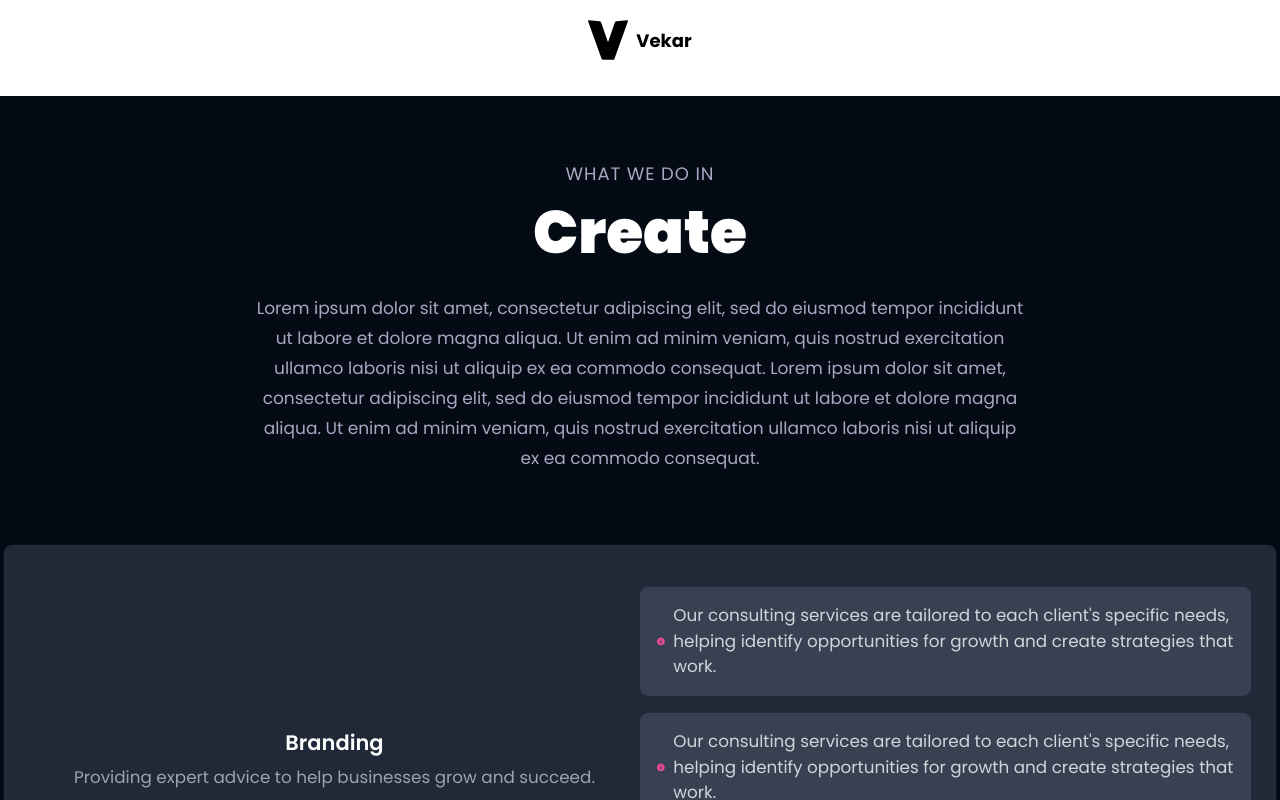
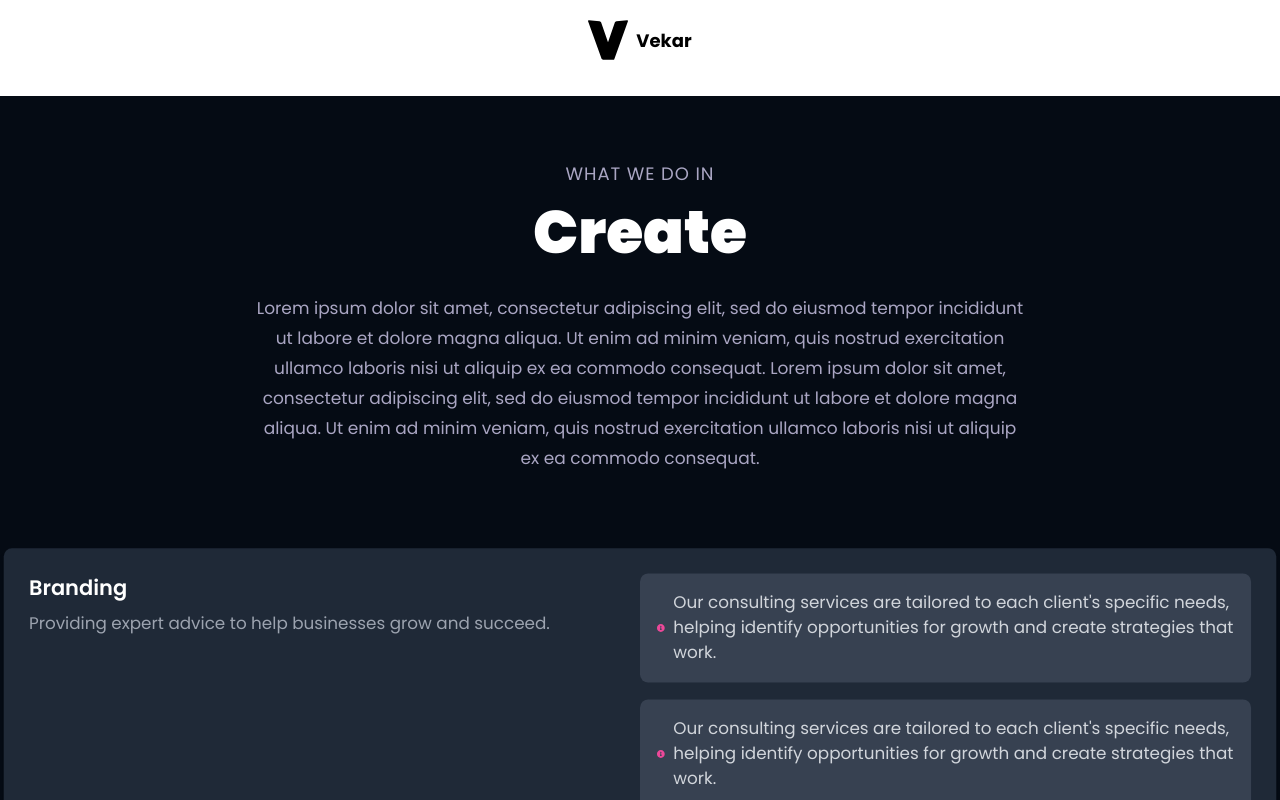
Before and after one commit to stellagadevska/vekar-staging, a React (Vite) app: page /create in a window 1280 px wide. Both pictures are taken after a click on the element 640 px from the left and 609 px from the top of the page. Shown: the top 800 px of the page. Built offline with nearby package versions, Linux system fonts and the light colour scheme.

Commit message:
Update InfoCard

```diff
--- a/src/components/InfoCard.jsx
+++ b/src/components/InfoCard.jsx
@@ -1,6 +1,14 @@
 import React from "react";
 import { motion } from "framer-motion";
 import { FaInfoCircle } from "react-icons/fa";
+
+// Reusable component for displaying additional information items
+const InfoItem = ({ text }) => (
+  <div className='text-gray-300 bg-gray-700 p-4 rounded-lg flex items-center space-x-2'>
+    <FaInfoCircle className='text-pink-500' />
+    <p>{text}</p>
+  </div>
+);
 
 const InfoCard = ({
   title,
@@ -17,63 +25,26 @@ const InfoCard = ({
       }`}
     >
       <div
-        className={`bg-gray-800 p-6 rounded-lg shadow-lg flex flex-col md:flex-row transform transition-transform duration-300 ${
+        className={`bg-gray-800 p-6 rounded-lg shadow-lg transform transition-transform duration-300 ${
           isExpanded
             ? "scale-105 shadow-2xl"
             : "hover:scale-105 hover:shadow-xl"
-        } cursor-pointer`}
+        } cursor-pointer flex flex-col lg:flex-row`}
         onClick={onClick}
       >
-        {/* Left Section: Title and description */}
-        <div
-          className={`flex flex-col space-y-2 md:w-1/2 ${
-            isExpanded ? "justify-center items-center" : ""
-          }`}
-        >
-          <h3
-            className={`text-white text-xl font-semibold ${
-              isExpanded ? "text-center" : ""
-            }`}
-          >
-            {title}
-          </h3>
-          <p
-            className={`text-gray-400 ${
-              isExpanded ? "text-center" : ""
-            }`}
-          >
-            {description}
-          </p>
+        {/* Title and Description */}
+        <div className='flex flex-col space-y-2 lg:w-1/2'>
+          <h3 className='text-white text-xl font-semibold'>{title}</h3>
+          <p className='text-gray-400'>{description}</p>
         </div>
 
-        {/* Right Section: Additional Info */}
-        <div className="flex flex-col items-start space-y-4 md:w-1/2">
-          {isExpanded && (
-            <>
-              {/* First Info Item */}
-              <div className="text-gray-300 mt-4 bg-gray-700 p-4 rounded-lg flex flex-col space-y-2">
-                <div className="flex items-center space-x-2">
-                  <FaInfoCircle className="text-pink-500" />
-                  <p>{moreInfo}</p>
-                </div>
-              </div>
-              {/* Second Info Item */}
-              <div className="text-gray-300 mt-4 bg-gray-700 p-4 rounded-lg flex flex-col space-y-2">
-                <div className="flex items-center space-x-2">
-                  <FaInfoCircle className="text-pink-500" />
-                  <p>{moreInfo}</p>
-                </div>
-              </div>
-              {/* Third Info Item */}
-              <div className="text-gray-300 mt-4 bg-gray-700 p-4 rounded-lg flex flex-col space-y-2">
-                <div className="flex items-center space-x-2">
-                  <FaInfoCircle className="text-pink-500" />
-                  <p>{moreInfo}</p>
-                </div>
-              </div>
-            </>
-          )}
-        </div>
+        {/* Additional Information */}
+        {isExpanded && moreInfo && (
+          <div className='flex flex-col space-y-4 mt-4 lg:mt-0 lg:w-1/2'>
+            <InfoItem text={moreInfo} />
+            <InfoItem text={moreInfo} />
+          </div>
+        )}
       </div>
     </div>
   );
```
